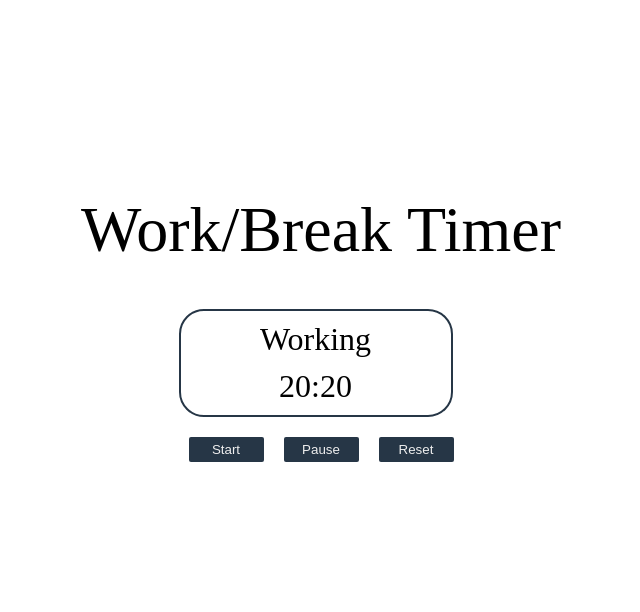
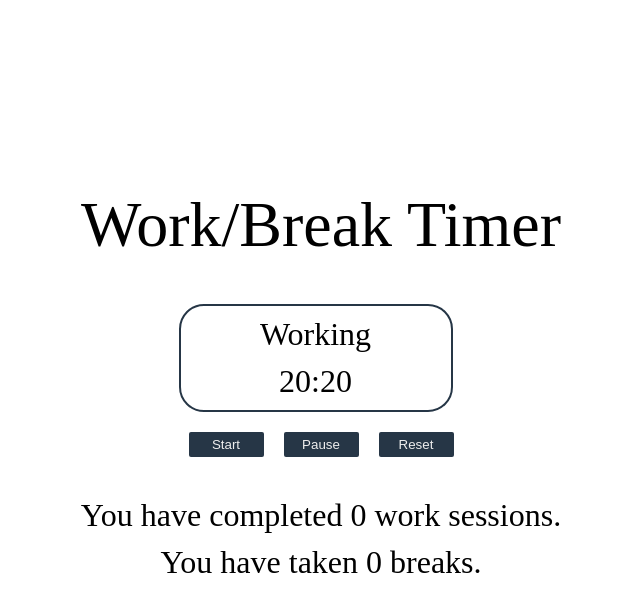
Before and after one commit to gauerpower/work-break-timer, a React (Create React App) app: page / in a window 1280 px wide. Both pictures are taken after a click on the button "Start". Shown: the top 612 px of the page, without its empty margins (319-959 px from the left). Built offline with nearby package versions, Linux system fonts and the light colour scheme.

Commit message:
Added Counters component that will show the number of work and break sessions. Set it to display only when selectors aren't shown, and vice versa.

```diff
--- a/src/App.css
+++ b/src/App.css
@@ -33,10 +33,6 @@ button {
     border-radius: 2px;
 }
 
-.selector-area {
-    display: flex;
-}
-
 .timer-container {
     border: 2px solid #263646;
     border-radius: 25px;
@@ -55,6 +51,12 @@ button {
     text-align: center;
 }
 
+.selector-area {
+    display: flex;
+    align-items: center;
+    justify-content: center;
+}
+
 .selector {
     margin: 0 40px;
     display: flex;
@@ -64,6 +66,8 @@ button {
 }
 
 .selector-button-area {
+    margin: auto;
+    display: inline-block;
     display: flex;
     align-items: center;
 }
--- a/src/components/App.jsx
+++ b/src/components/App.jsx
@@ -3,6 +3,7 @@ import "../App.css";
 import BreakSelector from "./BreakSelector.jsx"
 import WorkSelector from "./WorkSelector.jsx"
 import Timer from "./Timer.jsx"
+import Counters from "./Counters.jsx"
 import "../App.css"
 
 function App(){
@@ -10,107 +11,57 @@ function App(){
     const [breakLength, setBreakLength] = useState(5);
     const [timerMinute, setTimerMinute] = useState(25);
     const [selectorVisibility, setSelectorVisibility] = useState(true);
-    // constructor(){
-    //     super();
-    //     this.state = {
-    //         workLength: 25,
-    //         breakLength: 5,
-    //         timerMinute: 25,
-    //         selectorsShouldAppear: true
-    //     };
-
-    //     this.increaseBreakLength = this.increaseBreakLength.bind(this);
-    //     this.decreaseBreakLength = this.decreaseBreakLength.bind(this);
-    //     this.increaseWorkLength = this.increaseWorkLength.bind(this);
-    //     this.decreaseWorkLength = this.decreaseWorkLength.bind(this);
-    //     this.decrementTimerMinute = this.decrementTimerMinute.bind(this);
-    //     this.handleWhetherSelectorsShouldAppear = this.handleWhetherSelectorsShouldAppear.bind(this);
-    //     this.resetTimerMinute = this.resetTimerMinute.bind(this);
-    //     this.toggleTimerSource = this.toggleTimerSource.bind(this);
-    // }
-
+    const [workSessionCount, setWorkSessionCount] = useState(0);
+    const [breakCount, setBreakCount] = useState(0);
 
     function increaseBreakLength() {
         setBreakLength(breakLength + 1);
-        // this.setState((prevState)=>{
-        //     return{
-        //         breakLength: prevState.breakLength + 1
-        //     }
-        // })
     }
 
     function decreaseBreakLength() {
         setBreakLength(breakLength - 1);
-        // this.setState((prevState)=>{
-        //     return {
-        //         breakLength: prevState.breakLength - 1
-        //     }
-        // })
     }
 
     function increaseWorkLength() {
         setWorkLength(workLength + 1);
         setTimerMinute(timerMinute + 1);
-        // this.setState((prevState)=> {
-        //     return {
-        //         workLength: prevState.workLength + 1,
-        //         timerMinute: prevState.workLength + 1
-        //     }
-        // })
     }
 
     function decreaseWorkLength() {
         setWorkLength(workLength - 1);
         setTimerMinute(timerMinute - 1);
-        // this.setState((prevState)=> {
-        //     return {
-        //         workLength: prevState.workLength - 1,
-        //         timerMinute: prevState.workLength - 1
-        //     }
-        // })
     }
 
     function decrementTimerMinute() {
         setTimerMinute(timerMinute - 1);
-        // this.setState((prevState) => {
-        //     return {
-        //         timerMinute: prevState.timerMinute - 1
-        //     }
-        // })
     }
 
     function resetTimerMinute() {
         setTimerMinute(workLength);
-        // this.setState({
-        //     timerMinute: this.state.workLength
-        // })
     }
-
 
     function toggleTimerSource(isWorking) {
         if (isWorking) {
             setTimerMinute(workLength);
-            // this.setState({
-            //     timerMinute: this.state.workLength
-            // })
         } else {
             setTimerMinute(breakLength);
-            // this.setState({
-            //     timerMinute: this.state.breakLength
-            // })
         }
     }
 
     function handleWhetherSelectorsShouldAppear(status) {
-        setSelectorVisibility(status)
-        // this.setState({
-        //     selectorsShouldAppear: status
-        // })
+        setSelectorVisibility(status);
     }
 
+    function increaseWorkSessionCount(){
+        setWorkSessionCount(workSessionCount + 1);
+    }
 
+    function increaseBreakCount() {
+        setBreakCount(breakCount + 1);
+    }
 
-        return (<div className="App">
+    return (
+    <div className="App">
         <h1>Work/Break Timer</h1>
         <Timer timerMinute={timerMinute}
                 breakLength={breakLength}
@@ -118,6 +69,8 @@ function App(){
                 toggleTimerSource={toggleTimerSource}
                 resetTimerMinute={resetTimerMinute}
                 handleWhetherSelectorsShouldAppear={handleWhetherSelectorsShouldAppear}
+                increaseWorkSessionCount={increaseWorkSessionCount}
+                increaseBreakCount={increaseBreakCount}
         />
        <div className="selector-area">
         <BreakSelector
@@ -133,6 +86,11 @@ function App(){
             selectorsShouldAppear={selectorVisibility}
         />
         </div>
+        <Counters
+            countersShouldAppear={!selectorVisibility}
+            workSessionCount={workSessionCount}
+            breakCount={breakCount}
+        />
     </div>)
 
 
--- a/src/components/BreakSelector.jsx
+++ b/src/components/BreakSelector.jsx
@@ -19,7 +19,9 @@ function BreakSelector(props) {
 
 // Note to self: Visibility leaves elements in place. Display removes them from HTML flow.
     return (
-        <div style={{visibility: props.selectorsShouldAppear ? "visible" : "hidden"}} className="selector">
+        <div
+        style={{display: props.selectorsShouldAppear ? null : "none"}}
+        className="selector">
             <h3>Select Break Length</h3>
             <div className="selector-button-area">
                 <button onClick={decreaseCounter}>-</button>
--- /dev/null
+++ b/src/components/Counters.jsx
@@ -0,0 +1,16 @@
+import React from "react";
+
+function Counters(props) {
+    return(
+        <div className="counter-container"
+        style={{display: props.countersShouldAppear ? "block" : "none"}}
+        >
+            <h3>You have completed {props.workSessionCount} work sessions.</h3>
+            <h3>You have taken {props.breakCount} breaks.</h3>
+        </div>
+    )
+}
+
+
+
+export default Counters;
--- a/src/components/Timer.jsx
+++ b/src/components/Timer.jsx
@@ -37,6 +37,11 @@ function Timer(props) {
             return;
         }
         if (currentTimerSecond === 0 && currentTimerMinute === 0){
+            if (currentIsWorking) {
+                props.increaseWorkSessionCount();
+            } else {
+                props.increaseBreakCount();
+            }
             props.toggleTimerSource(!currentIsWorking);
             setWorking(!currentIsWorking);
             return;
--- a/src/components/WorkSelector.jsx
+++ b/src/components/WorkSelector.jsx
@@ -17,7 +17,9 @@ function WorkSelector(props) {
         }
     }
     return (
-        <div style={{visibility: props.selectorsShouldAppear ? "visible" : "hidden"}}className="selector">
+        <div
+        style={{display: props.selectorsShouldAppear ? null : "none"}}
+        className="selector">
             <h3>Select Work Session Length</h3>
             <div className="selector-button-area">
                 <button onClick={decreaseCounter}>-</button>
```
